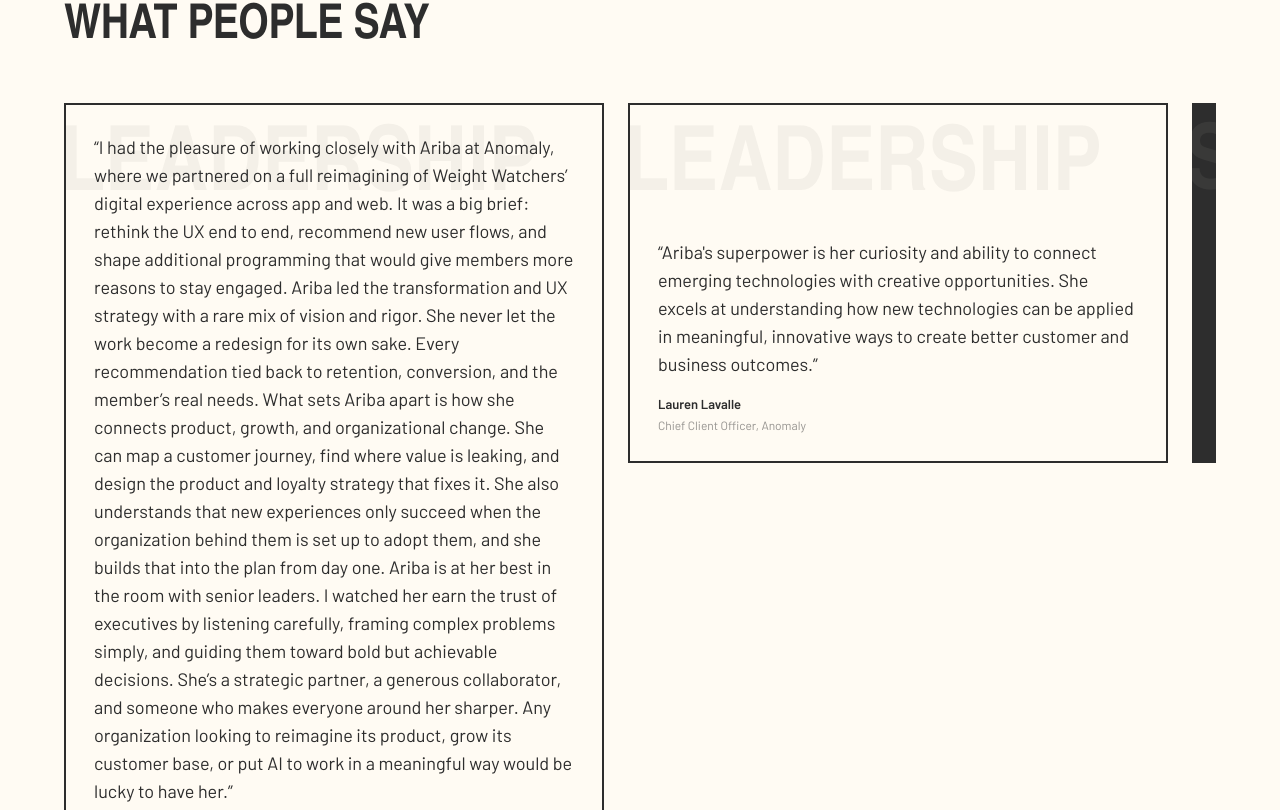
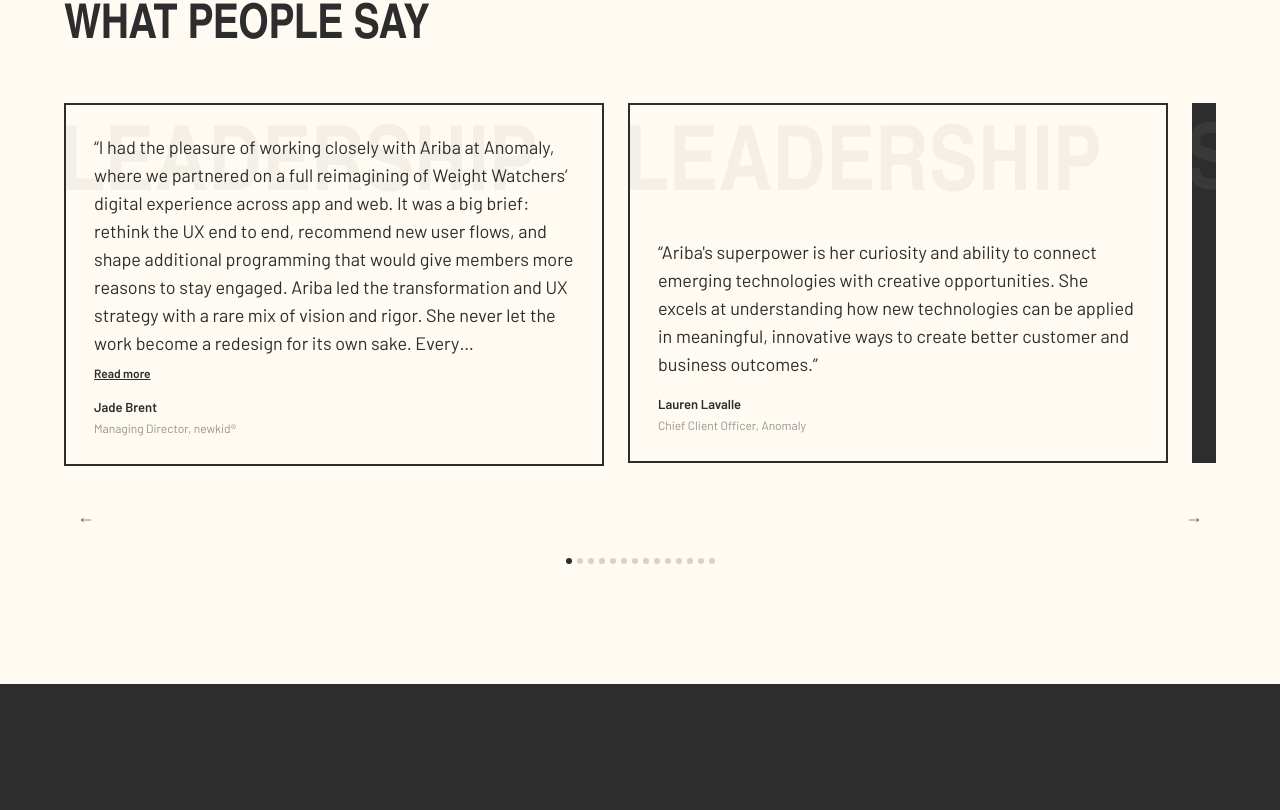
Before and after one commit to aribajahan/ariba-jahan-site, a Next.js app: page / in a window 1280 px wide. Shown: the part 7830-8640 px from the top of the page. Built offline with nearby package versions, Linux system fonts and the light colour scheme; a web font is replaced by a local one.

Commit message:
Keep full recommendations readable and expandable

```diff
--- a/app/components/Testimonials.tsx
+++ b/app/components/Testimonials.tsx
@@ -7,8 +7,10 @@ import homeContent from "../../content/pages/home.json";
 const CARD_WIDTH = 540;
 const GAP = 24;
 // Lauren Lavalle's quote (the shortest) is the reference length mobile cards
-// truncate to; anything longer gets a "Read more" toggle on mobile only.
+// truncate to; longer quotes get a "Read more" toggle on mobile. Full-length
+// recommendations also collapse on desktop so one card does not set a tall row.
 const MOBILE_TRUNCATE_AT = 260;
+const FULL_RECOMMENDATION_AT = 1000;
 
 const categoryStyles: Record<string, { bg: string; text: string; sub: string; border?: string }> = {
   LEADERSHIP: { bg: "var(--color-cream)", text: "var(--charcoal)", sub: "rgba(45,45,45,0.5)", border: "2px solid var(--charcoal)" },
@@ -65,6 +67,7 @@ export default function Testimonials() {
             const style = categoryStyles[t.category];
             const isExpanded = !!expanded[i];
             const needsTruncation = t.quote.length > MOBILE_TRUNCATE_AT;
+            const isFullRecommendation = t.quote.length > FULL_RECOMMENDATION_AT;
             return (
               <div
                 key={i}
@@ -83,8 +86,8 @@ export default function Testimonials() {
                   {t.category}
                 </div>
                 <p
-                  className={`relative text-lg max-[1024px]:text-body max-[1024px]:leading-[1.45] mb-4 ${
-                    needsTruncation && !isExpanded ? "max-[1024px]:line-clamp-8" : ""
+                  className={`relative whitespace-pre-line text-lg max-[1024px]:text-body max-[1024px]:leading-[1.45] mb-4 ${
+                    needsTruncation && !isExpanded ? isFullRecommendation ? "line-clamp-8" : "max-[1024px]:line-clamp-8" : ""
                   }`}
                   style={{ color: style.text }}
                 >
@@ -94,7 +97,7 @@ export default function Testimonials() {
                   <button
                     type="button"
                     onClick={() => setExpanded((prev) => ({ ...prev, [i]: !prev[i] }))}
-                    className="hidden max-[1024px]:block relative text-xs font-bold underline mb-4 -mt-2 cursor-pointer w-fit"
+                    className={`${isFullRecommendation ? "" : "hidden max-[1024px]:block "}relative text-xs font-bold underline mb-4 -mt-2 cursor-pointer w-fit`}
                     style={{ color: style.text }}
                   >
                     {isExpanded ? "Show less" : "Read more"}
```
